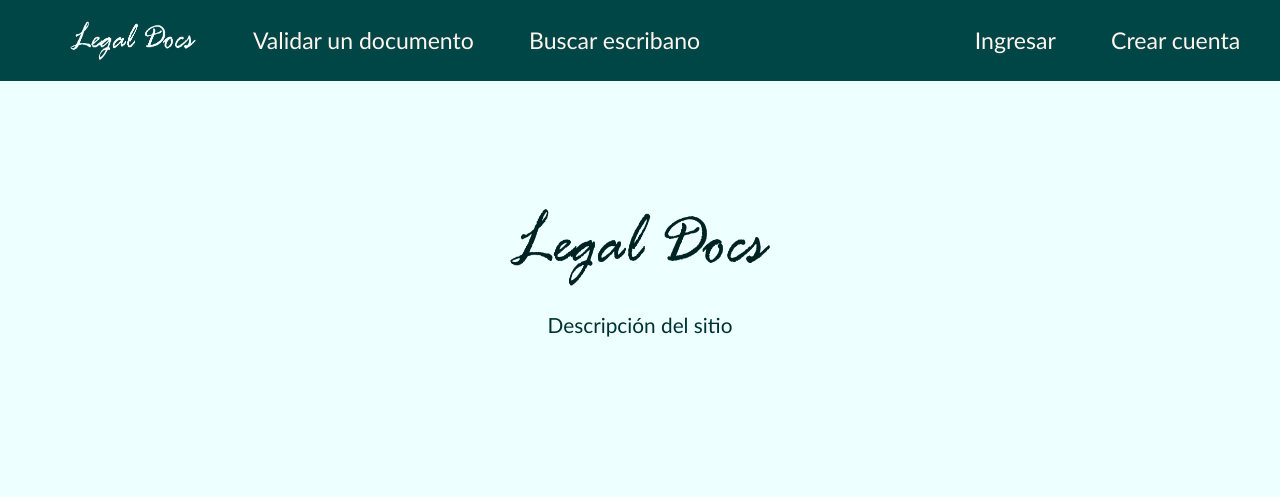
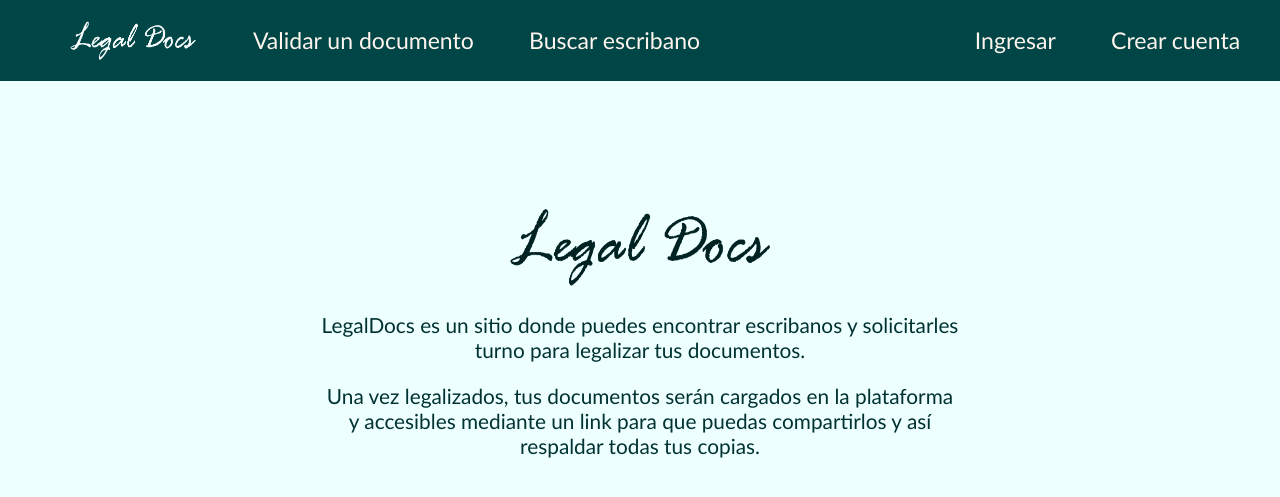
Before and after one commit to Informatorio2021COM05/legalDocs, a Django app: page / in a window 1280 px wide. Shown: the top 497 px of the page. Run offline with Django 3.2, Linux system fonts and the light colour scheme.

Commit message:
Añadida descripción del sitio

```diff
--- a/templates/principal/index.html
+++ b/templates/principal/index.html
@@ -6,6 +6,9 @@
 {% block content %}
 <body>
     <img src="{% static 'logo2.png' %}" alt="Logo del sitio" width="270" height="80">
-    <p>Descripción del sitio</p>
+    <div class="descripcion">
+    <p>LegalDocs es un sitio donde puedes encontrar escribanos y solicitarles turno para legalizar tus documentos.</p>
+    <p>Una vez legalizados, tus documentos serán cargados en la plataforma y accesibles mediante un link para que
+    puedas compartirlos y así respaldar todas tus copias.</p>
 </body>
 {% endblock content %}
```
